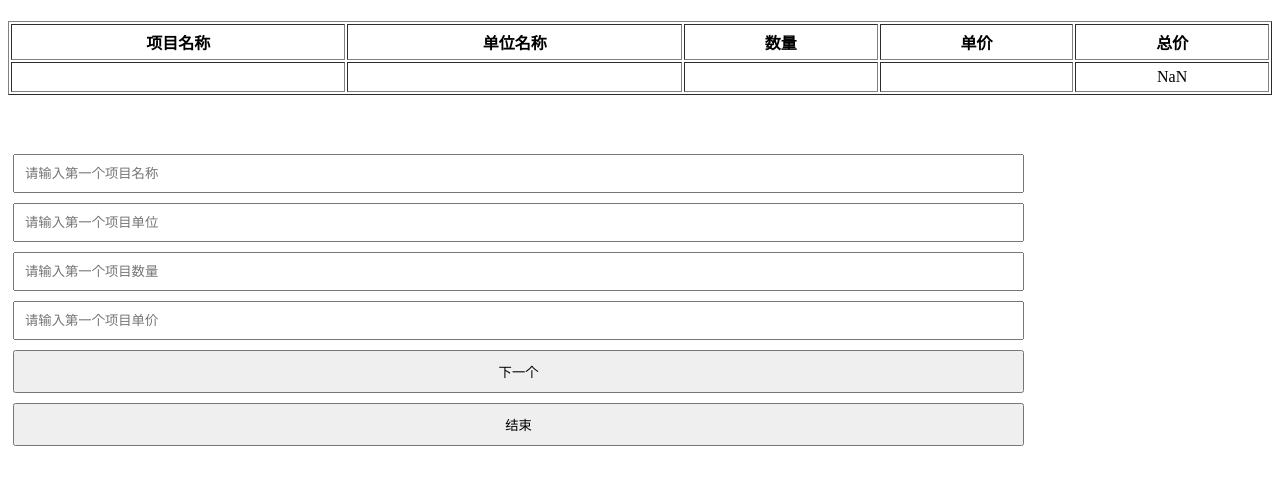
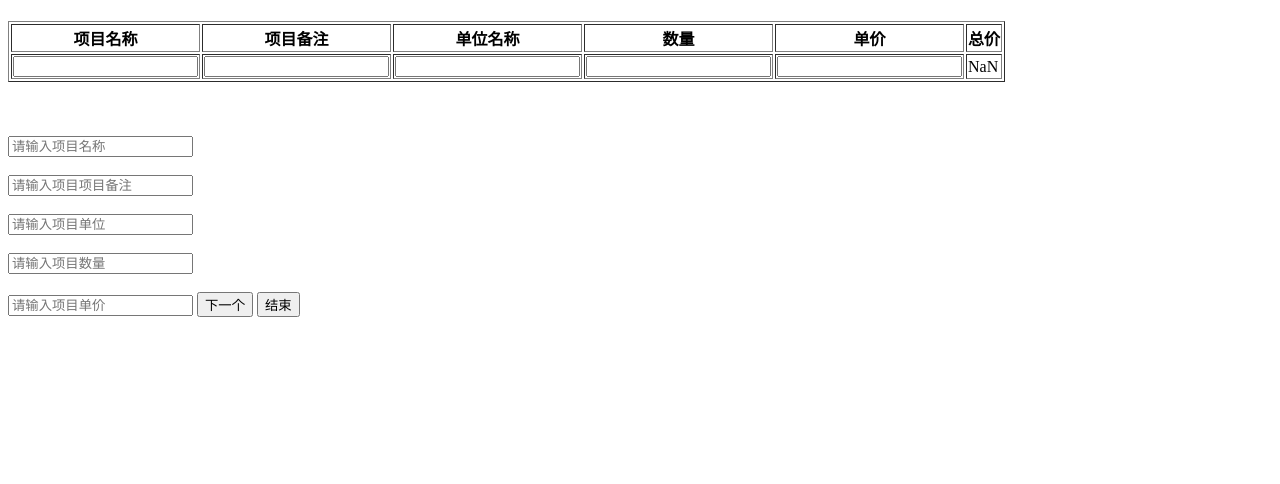
Before and after one commit to chenahitu1/AutoExcel, a plain HTML site: page index.html in a window 1280 px wide. Both pictures are taken after a click on the button "下一个". Drawn offline with Linux system fonts and the light colour scheme.

Commit message:
Update index.html
原本表格不可修改--》变成可以修改表格
添加备注栏位

```diff
--- a/index.html
+++ b/index.html
@@ -1,36 +1,17 @@
 <!DOCTYPE html>
 <html lang="en">
+
 <head>
     <meta charset="UTF-8">
-    <meta name="viewport" content="width=device-width, initial-scale=1.0">
     <title>Excel自动生成</title>
-    <style>
-        table {
-            width: 100%;
-        }
-        th, td {
-            padding: 5px;
-            text-align: center;
-        }
-        input {
-            width: 80%;
-            margin: 5px;
-            padding: 10px;
-            box-sizing: border-box;
-        }
-        button {
-            width: 80%;
-            margin: 5px;
-            padding: 10px;
-            box-sizing: border-box;
-        }
-    </style>
 </head>
+
 <body>
     <h1 id="filename"></h1>
     <table id="excelTable" border="1">
         <tr>
             <th>项目名称</th>
+            <th>项目备注</th>
             <th>单位名称</th>
             <th>数量</th>
             <th>单价</th>
@@ -41,22 +22,23 @@
     <input type="text" id="filenameInput" placeholder="请输入文件名称">
 
     <br><br>
-    <input type="text" id="projectName" placeholder="请输入第一个项目名称">
-    <br>
-    <input type="text" id="unitName" placeholder="请输入第一个项目单位">
-    <br>
-    <input type="text" id="quantity" placeholder="请输入第一个项目数量">
+    <input type="text" id="projectName" placeholder="请输入项目名称">
+    <br><br>
+    <input type="text" id="beizhu" placeholder="请输入项目项目备注">
+    <br><br>
+    <input type="text" id="unitName" placeholder="请输入项目单位">
+    <br><br>
+    <input type="text" id="quantity" placeholder="请输入项目数量">
 
-    <br>
-    <input type="text" id="price" placeholder="请输入第一个项目单价">
-    <br>
+    <br><br>
+    <input type="text" id="price" placeholder="请输入项目单价">
     <button onclick="addPrice();">下一个</button>
-    <br>
     <button onclick="generateExcel()">结束</button>
+
     <script src="https://unpkg.com/xlsx/dist/xlsx.full.min.js"></script>
 
     <script>
-        let data=[];
+        let data = [];
         let currentRow = 1;
         let totalValue = 0;
         function setFileName() {
@@ -71,17 +53,21 @@
             data.push(document.getElementById('filenameInput').value);
             const table = document.getElementById('excelTable');
             const row = table.insertRow(currentRow);
-            row.insertCell(0).innerHTML = document.getElementById('projectName').value;
-            row.insertCell(1).innerHTML = document.getElementById('unitName').value;
-            row.insertCell(2).innerHTML = document.getElementById('quantity').value;
-            row.insertCell(3).innerHTML = document.getElementById('price').value;
+            // 插入可编辑的输入框
+            row.insertCell(0).innerHTML = `<input type="text" class="editable-input" value="${document.getElementById('projectName').value}">`;
+            row.insertCell(1).innerHTML = `<input type="text" class="editable-input" value="${document.getElementById('beizhu').value}">`;
+            row.insertCell(2).innerHTML = `<input type="text" class="editable-input" value="${document.getElementById('unitName').value}">`;
+            row.insertCell(3).innerHTML = `<input type="text" class="editable-input" value="${document.getElementById('quantity').value}" onchange="updateTotal(this)">`;
+            row.insertCell(4).innerHTML = `<input type="text" class="editable-input" value="${document.getElementById('price').value}" onchange="updateTotal(this)">`;
+
             const total = parseInt(document.getElementById('quantity').value) * parseFloat(document.getElementById('price').value);
-            row.insertCell(4).innerHTML = total;
+            row.insertCell(5).innerHTML = total;
             totalValue += total;
             currentRow++;
 
             // 清空其他输入框的内容
             document.getElementById('projectName').value = '';
+            document.getElementById('beizhu').value = '';
             document.getElementById('unitName').value = '';
             document.getElementById('quantity').value = '';
             document.getElementById('price').value = '';
@@ -89,34 +75,60 @@
             // 隐藏文件名称的输入框
             document.getElementById('filenameInput').style.display = 'none';
         }
+        function updateTotal(input) {
+            const row = input.parentNode.parentNode;
+            const quantity = parseFloat(row.cells[3].querySelector('input').value);
+            const price = parseFloat(row.cells[4].querySelector('input').value);
 
+            const total = quantity * price;
+            row.cells[5].innerHTML = total;
+
+            calculateTotal();
+        }
+
+        function calculateTotal() {
+            totalValue = 0;
+            const table = document.getElementById('excelTable');
+
+            for (let i = 1; i < table.rows.length; i++) {
+                totalValue += parseFloat(table.rows[i].cells[5].innerHTML);
+            }
+
+        }
         function generateExcel() {
             const wb = XLSX.utils.book_new(); // 创建工作薄
 
-            const sheetData = [['项目名称', '单位名称', '数量', '单价', '总价']]; // 表头数据
+            const sheetData = [['项目名称', '项目备注', '单位名称', '数量', '单价', '总价']]; // 表头数据
             const table = document.getElementById('excelTable');
 
+            // 获取表格中的数据
             // 获取表格中的数据
             for (let i = 1; i < table.rows.length; i++) {
                 const rowData = [];
                 const row = table.rows[i];
 
                 for (let j = 0; j < row.cells.length; j++) {
-                    rowData.push(row.cells[j].innerHTML);
+                    if (row.cells[j].querySelector('input')) {
+                        rowData.push(row.cells[j].querySelector('input').value);
+                    } else {
+                        rowData.push(row.cells[j].innerHTML);
+                    }
                 }
 
                 sheetData.push(rowData);
             }
-
             // 添加最后一行，最后一行的第一列值为总价，第五列值为每行总价之和
-            sheetData.push(['总价', '', '', '', totalValue]);
+            sheetData.push(['总价', '', '', '', '', totalValue]);
 
             const ws = XLSX.utils.aoa_to_sheet(sheetData); // 创建工作表
             XLSX.utils.book_append_sheet(wb, ws, 'Sheet1'); // 将工作表添加到工作薄中
 
             const fileName = document.getElementById('filename').innerHTML;
-            XLSX.writeFile(wb, data[0]+'.xlsx');
+            XLSX.writeFile(wb, data[0] + '.xlsx');
         }
+
+
     </script>
 </body>
+
 </html>
```
